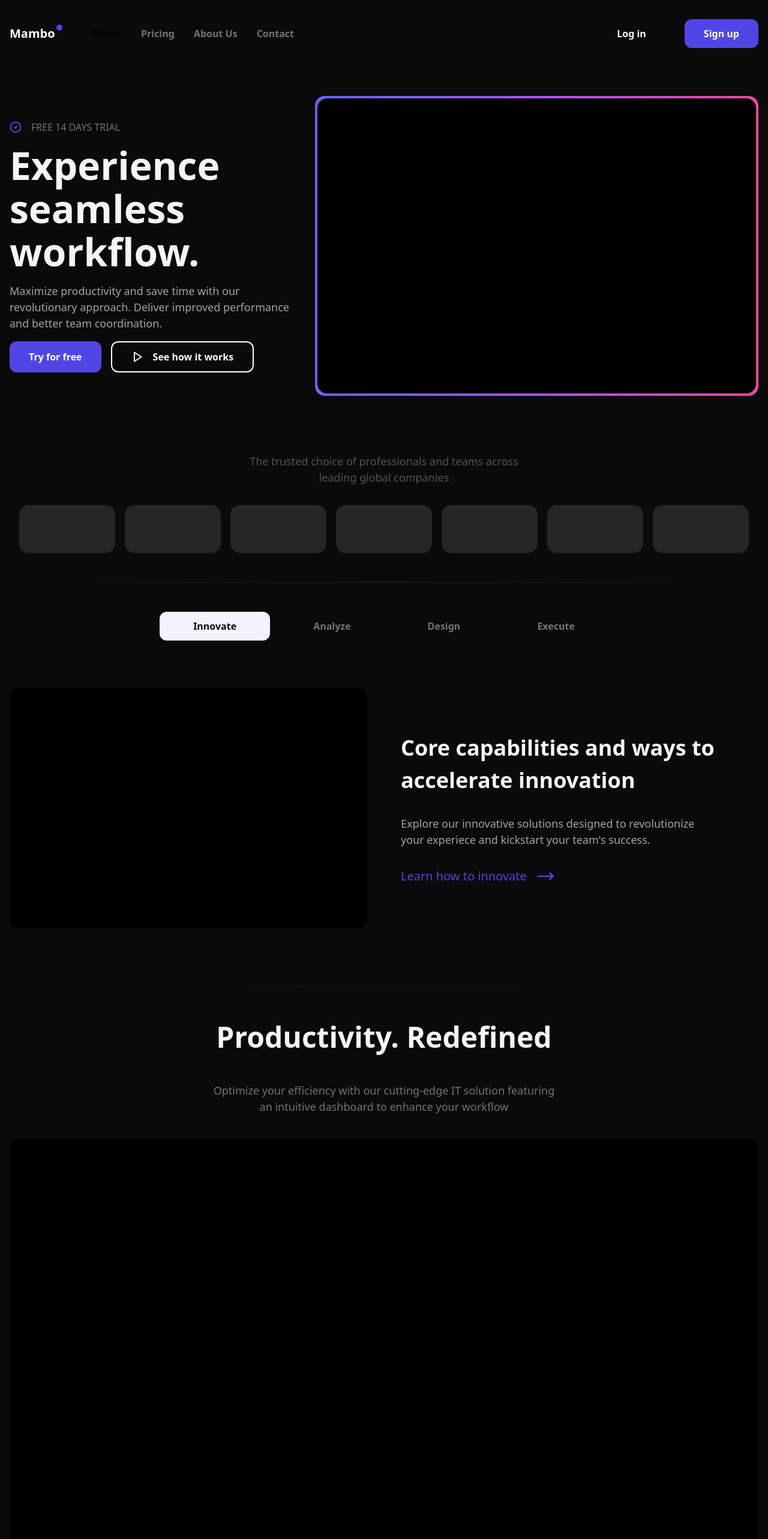
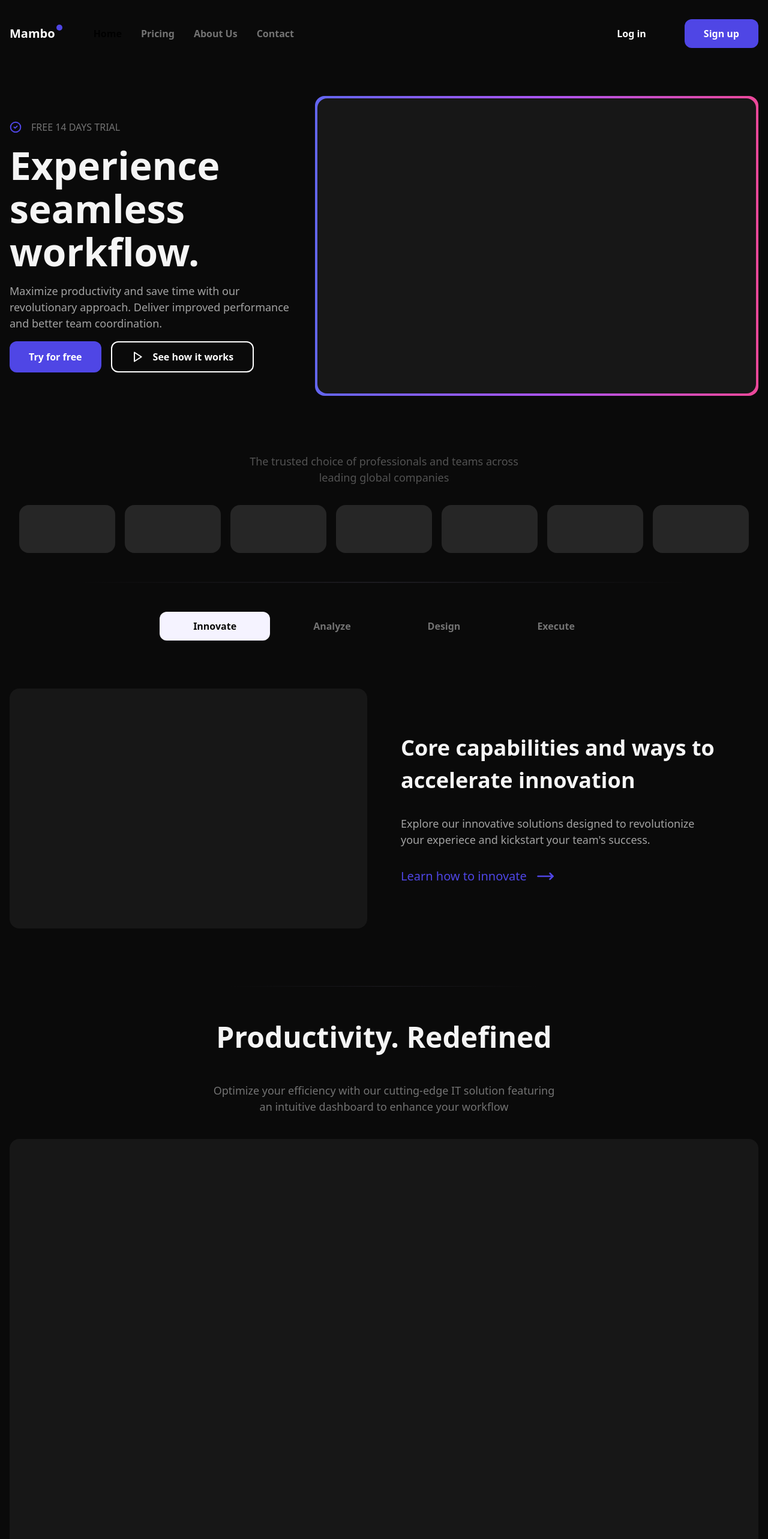
Before and after one commit to wickeddd3/mambo, a Next.js app: page / in a window 1280 px wide. Shown: the top 2566 px of the page at 60% size. Built offline with nearby package versions, Linux system fonts and the light colour scheme.

Commit message:
add: change background color to bg-neutral-900

```diff
--- a/src/components/SectionFeatures.tsx
+++ b/src/components/SectionFeatures.tsx
@@ -20,7 +20,7 @@ export default function SectionFeatures() {
         </div>
         <div className="flex h-full w-full flex-wrap-reverse items-center gap-12 py-4 md:gap-14 md:py-12 lg:flex-nowrap">
           <div className="h-full w-full lg:w-1/2">
-            <div className="h-[360px] w-full rounded-2xl bg-black md:h-[400px]"></div>
+            <div className="h-[360px] w-full rounded-2xl bg-neutral-900 md:h-[400px]"></div>
           </div>
           <div className="h-full w-full lg:w-1/2">
             <div className="flex h-full w-full flex-col justify-center gap-8">
--- a/src/components/SectionHero.tsx
+++ b/src/components/SectionHero.tsx
@@ -33,7 +33,7 @@ export default function SectionHero() {
       </div>
       <div className="h-full w-full lg:w-3/5">
         <div className="h-[360px] w-full rounded-2xl bg-gradient-to-r from-indigo-500 via-purple-500 to-pink-500 p-1 md:h-[500px]">
-          <div className="h-full w-full rounded-2xl bg-[#000000]"></div>
+          <div className="h-full w-full rounded-2xl bg-neutral-900"></div>
         </div>
       </div>
     </section>
--- a/src/components/SectionShowcase.tsx
+++ b/src/components/SectionShowcase.tsx
@@ -9,7 +9,7 @@ export default function SectionShowcase() {
           Optimize your efficiency with our cutting-edge IT solution featuring
           an intuitive dashboard to enhance your workflow
         </p>
-        <div className="h-[360px] w-full rounded-2xl bg-black sm:h-[500px] md:h-[600px] lg:h-[700px]"></div>
+        <div className="h-[360px] w-full rounded-2xl bg-neutral-900 sm:h-[500px] md:h-[600px] lg:h-[700px]"></div>
       </div>
     </section>
   );
```
